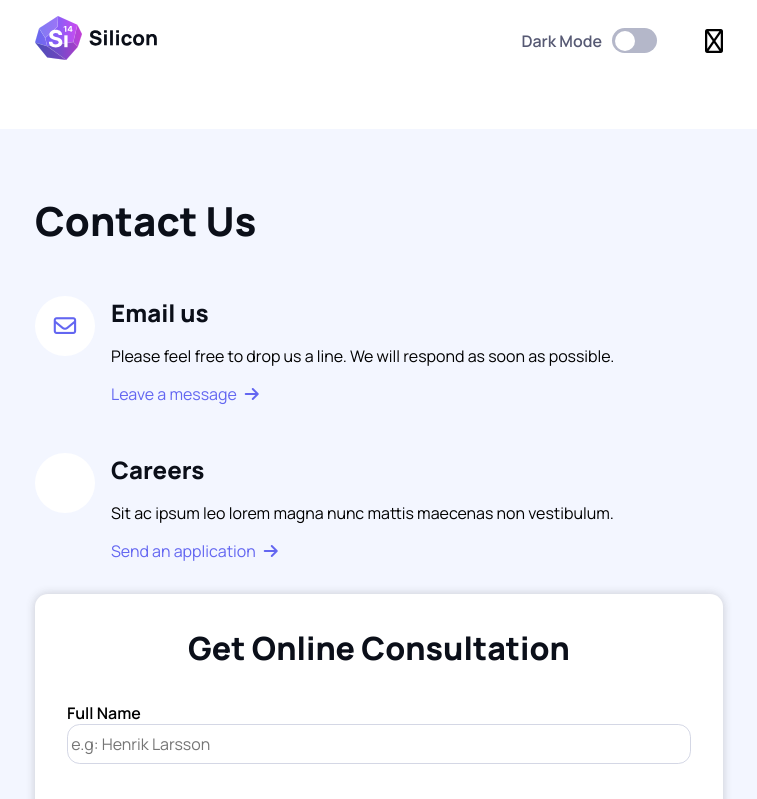
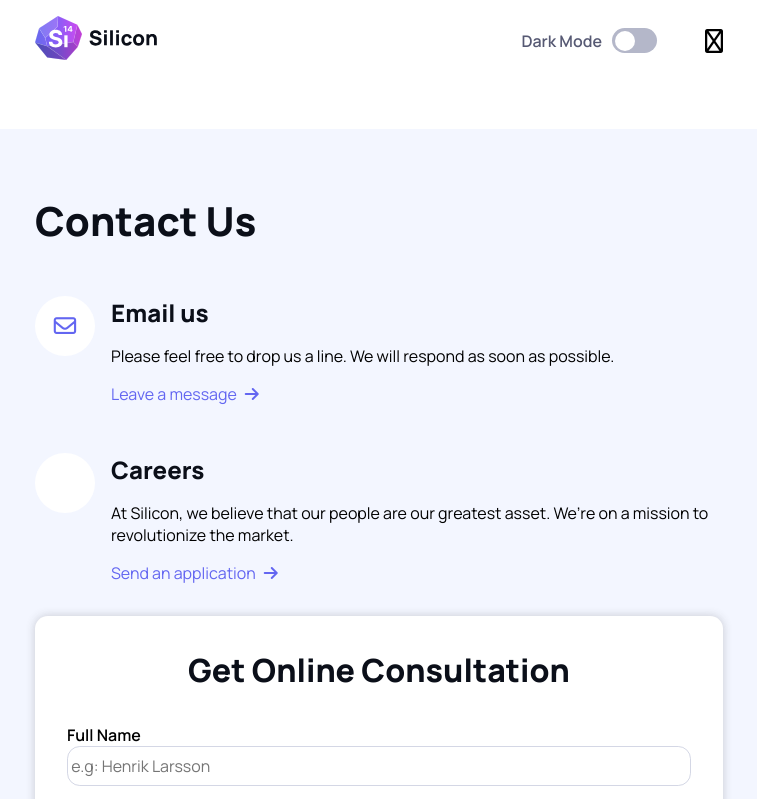
Before and after one commit to TapioGitio/JavaScript-React, a React (Vite) app: page /contacts in a window 1280 px wide. Shown: the top 799 px of the page, without its empty margins (261-1018 px from the left). Built offline with nearby package versions, Linux system fonts and the light colour scheme; some icons are missing.

Commit message:
changed the career text to be more appropriate

```diff
--- a/src/components/ContactHeader.jsx
+++ b/src/components/ContactHeader.jsx
@@ -34,7 +34,7 @@ const ContactHeader = () => {
                     </div>
                     <div>
                         <h3 className="mb-1">Careers</h3>
-                        <p className="mb-1">Sit ac ipsum leo lorem magna nunc mattis maecenas non vestibulum.</p>
+                        <p className="mb-1">At Silicon, we believe that our people are our greatest asset. We’re on a mission to revolutionize the market.</p>
                         <button className="btn">Send an application
                             <i className="fa-solid fa-arrow-right"></i>
                         </button>
```
